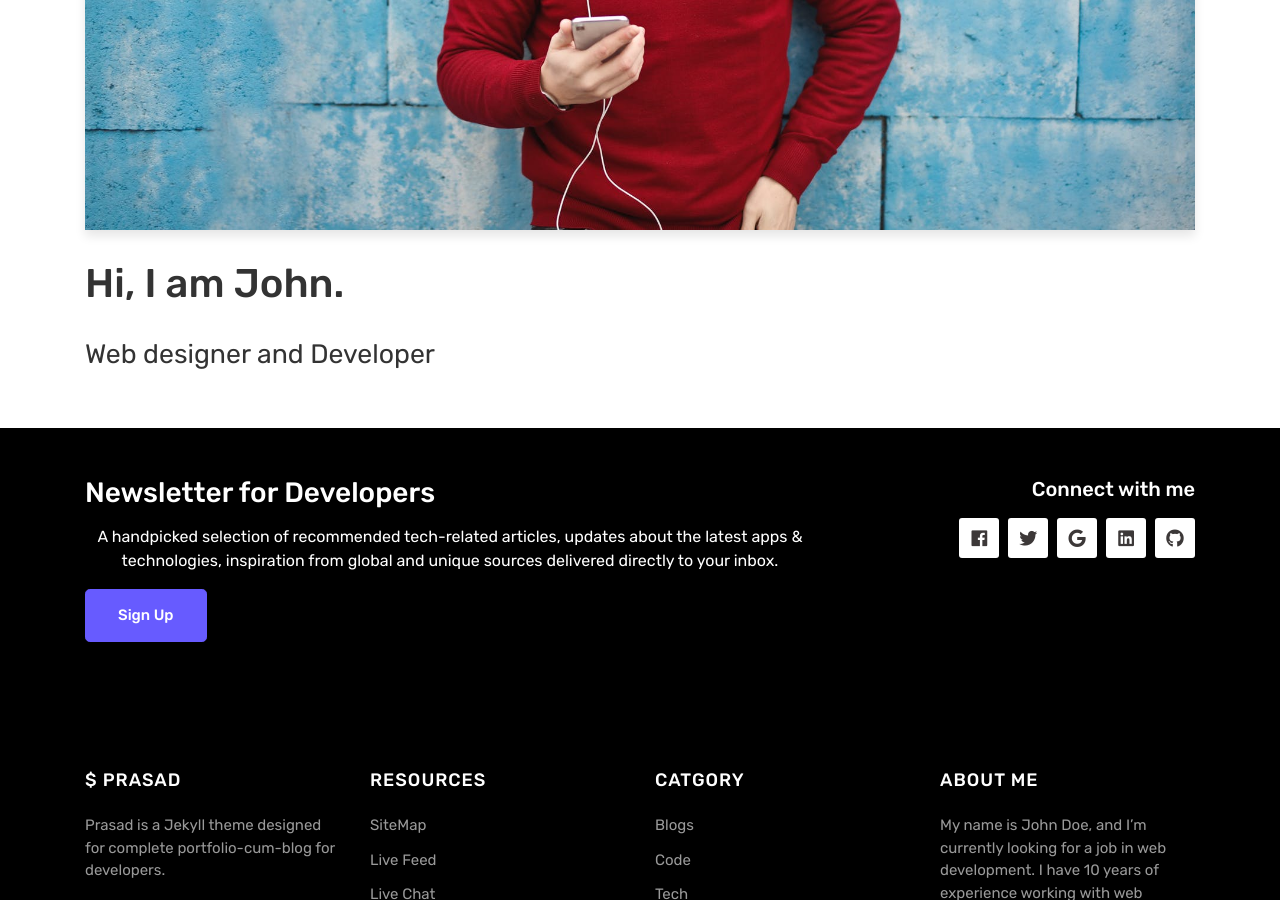
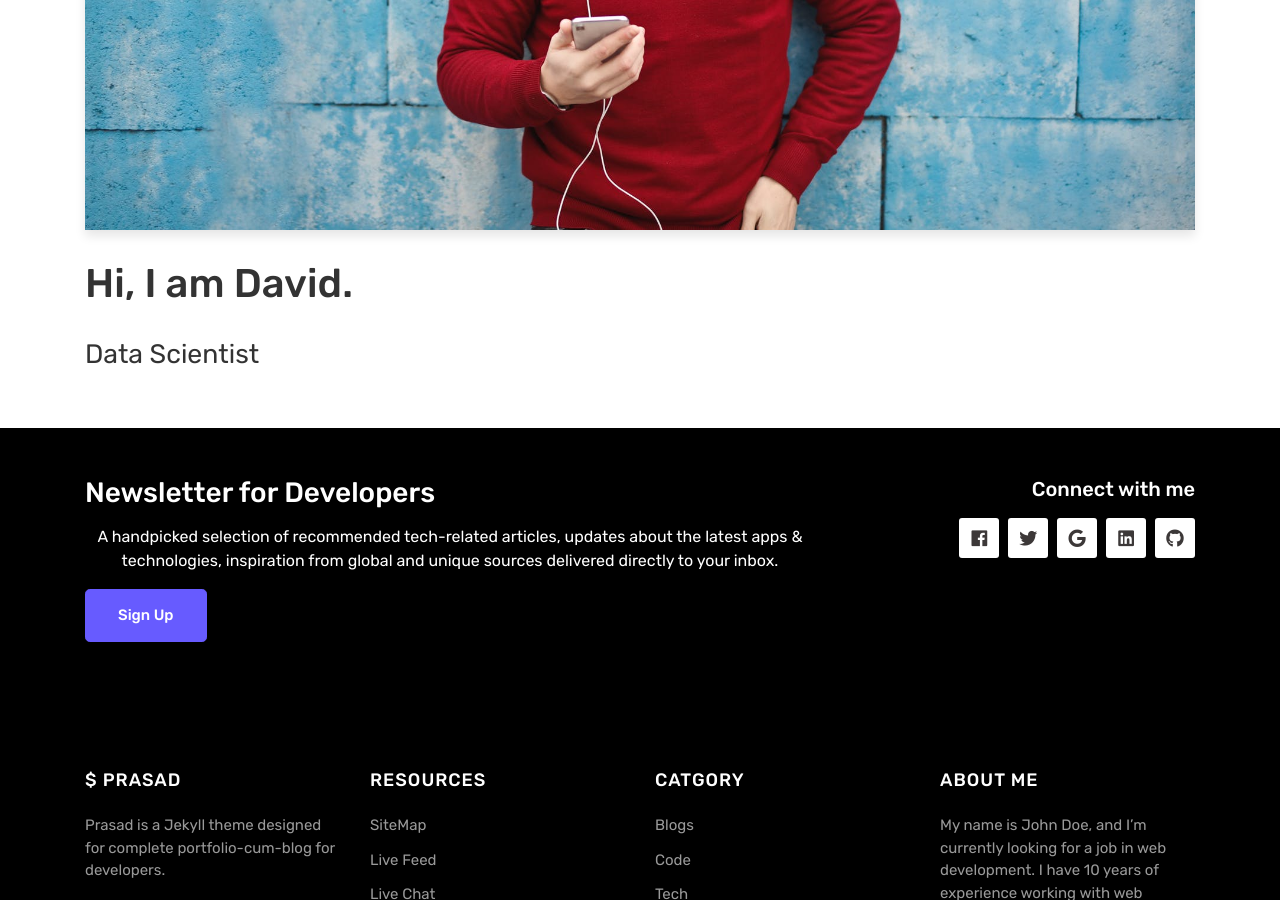
Before and after one commit to clijda/clijda.github.io, a Jekyll site: the page built from about.html, in a window 1280 px wide and 900 px high, scrolled down 710 px. Built offline with Jekyll 4.4.1, drawn with Linux system fonts in a browser that asks for light colours; nearby versions of some CDN libraries.

Commit message:
Update about.html
info about

```diff
--- a/about.html
+++ b/about.html
@@ -5,5 +5,5 @@ title: About
 
 <img src="/assets/images/john.jpg" alt="A picture of John.">
   <br><br>
-  <h1>Hi, I am <span>John.</span></h1>
-<p><span style="font-size:20pt;">Web designer and Developer</span></p>
+  <h1>Hi, I am <span>David.</span></h1>
+<p><span style="font-size:20pt;">Data Scientist</span></p>
```
